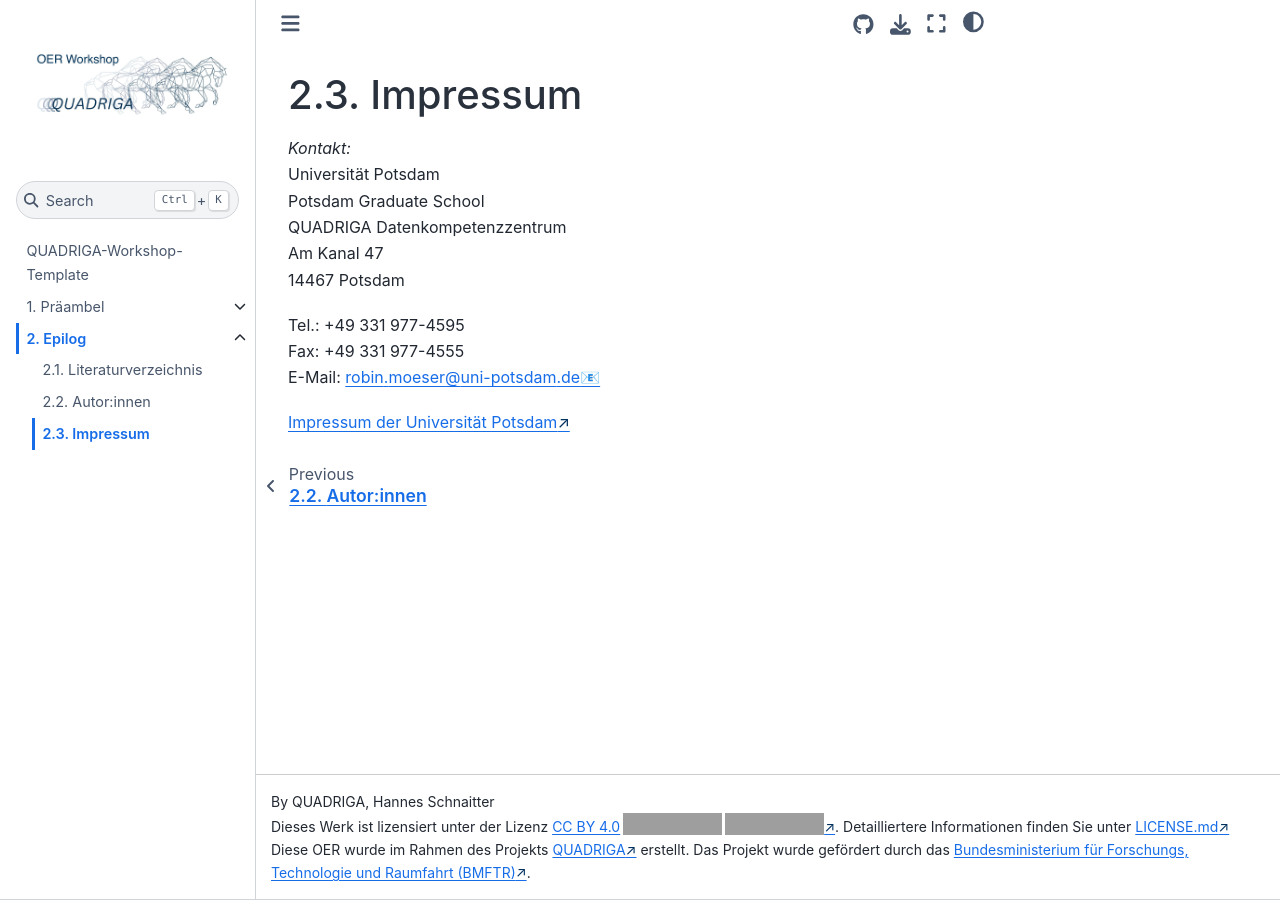
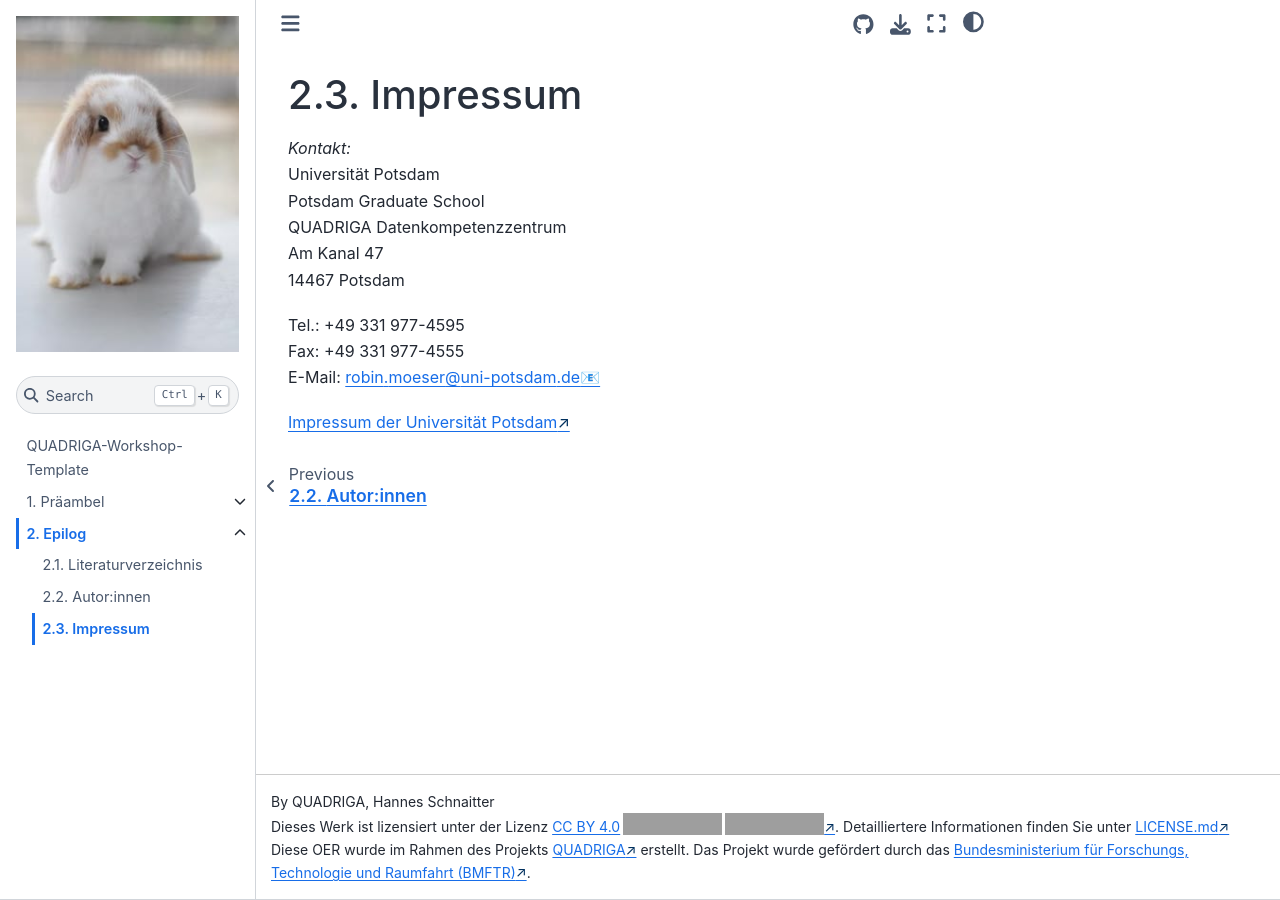
Before and after one commit to Myxxin/workshop_oer, a Jupyter Book: the page built from epilog/impressum.md, in a window 1280 px wide. Built offline with Jupyter Book 1.0.4 settings and Sphinx 7.4.7 and the Sphinx Book theme 1.1.4, drawn with Linux system fonts in a browser that asks for light colours; grey boxes are pictures that could not be loaded.

Commit message:
Update _config.yml

```diff
--- a/_config.yml
+++ b/_config.yml
@@ -3,7 +3,7 @@
 
 title: "OER-Workshop-Winter"
 author: QUADRIGA, Hannes Schnaitter
-logo: assets/logo.jpg
+logo: assets/bunny.jpg
 copyright: "2025, QUADRIGA"
 exclude_patterns: [_build, Thumbs.db, .DS_Store, "**.ipynb_checkpoints", conda, venv, .venv, README.md, LICENSE.md, useful_documentation.md, .github, "**Reviewbogen.md", Checkliste_Finalisierung.md, sprints.md]
 
```
